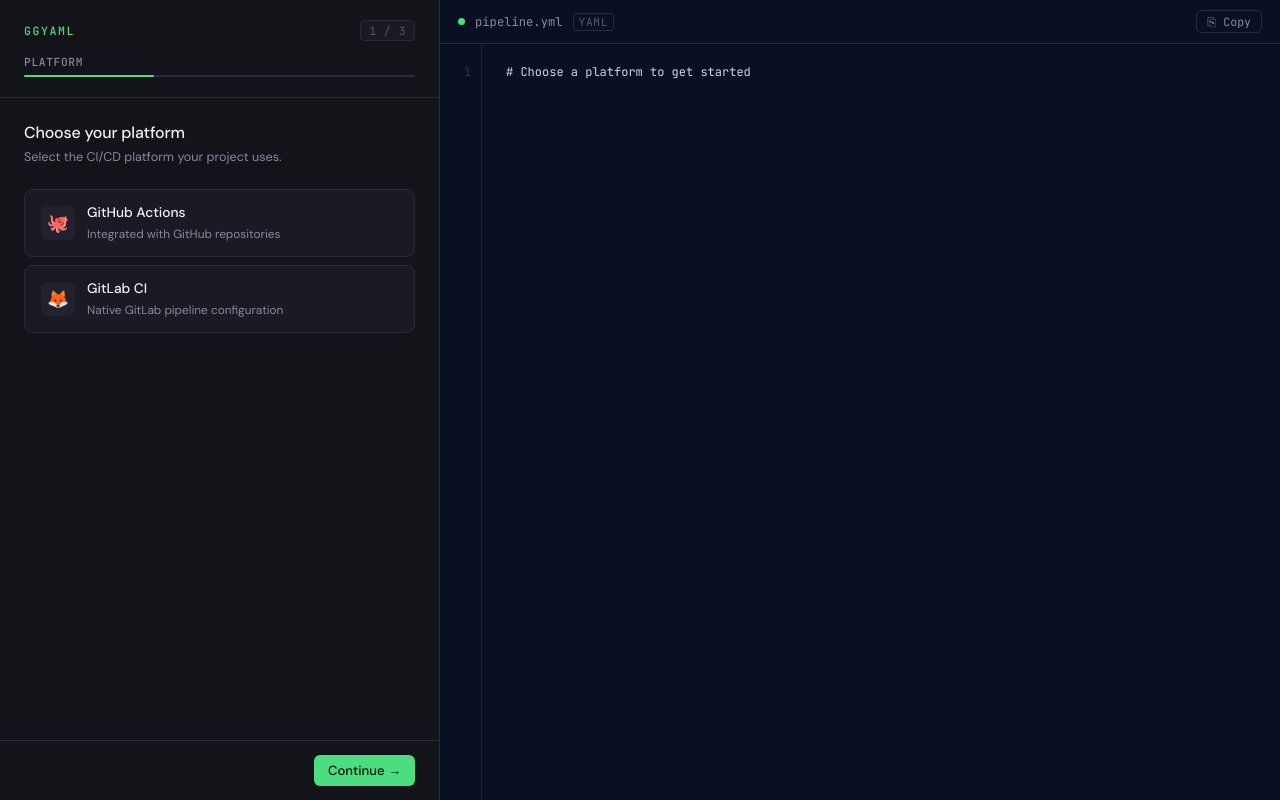
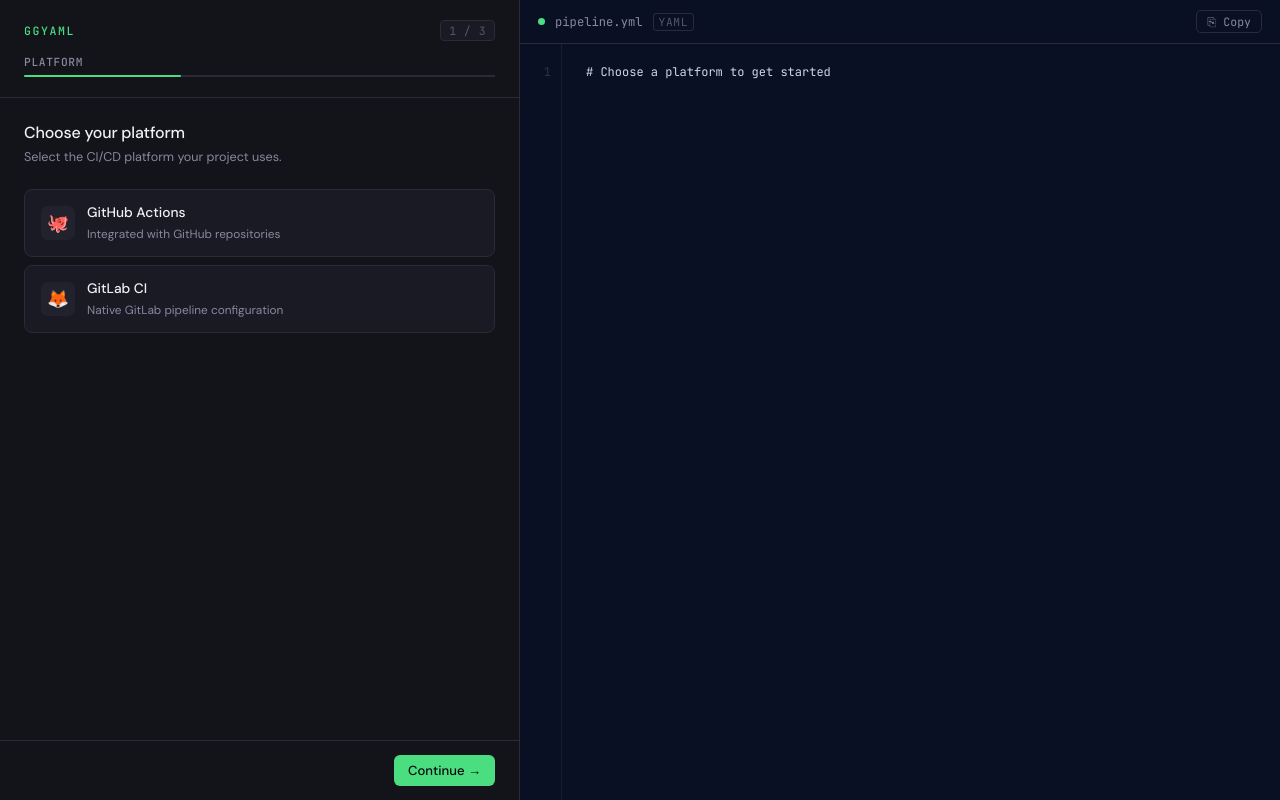
Before and after one commit to MatheusGrendene/GGYAML, a React (Vite) app in the folder apps/frontend/: page / in a window 1280 px wide. Built offline with nearby package versions, Linux system fonts and the light colour scheme.

Commit message:
fix: increase wizard panel dimensions to avoid component overflow

```diff
--- a/apps/frontend/src/App.css
+++ b/apps/frontend/src/App.css
@@ -8,8 +8,8 @@
 
 /* ── Wizard panel ── */
 .wizard-panel {
-  width: 440px;
-  min-width: 360px;
+  width: 520px;
+  min-width: 420px;
   background: var(--bg-panel);
   border-right: 1px solid var(--border);
   display: flex;
```
